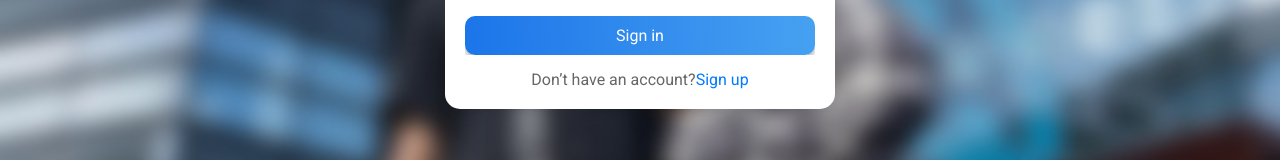
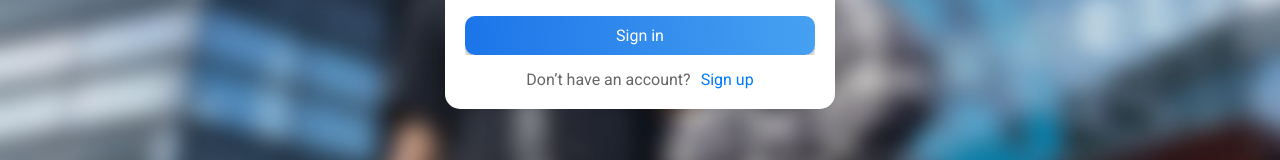
Before and after one commit to SnelleJelle05/Smjkkl-, a React (Create React App) app: page / in a window 1280 px wide. Shown: the part 483-643 px from the top of the page. Built offline with nearby package versions, Linux system fonts and the light colour scheme.

Commit message:
guick css fix

```diff
--- a/src/Authentication/Login.module.css
+++ b/src/Authentication/Login.module.css
@@ -171,6 +171,7 @@ body::before {
 }
 
 .link {
+  margin-left: 10px;
   color: #007BFF;
   text-decoration: none;
 }
--- a/src/Authentication/Register.module.css
+++ b/src/Authentication/Register.module.css
@@ -171,6 +171,7 @@ body::before {
 }
 
 .link {
+  margin-left: 10px;
   color: #007BFF;
   text-decoration: none;
 }
```
